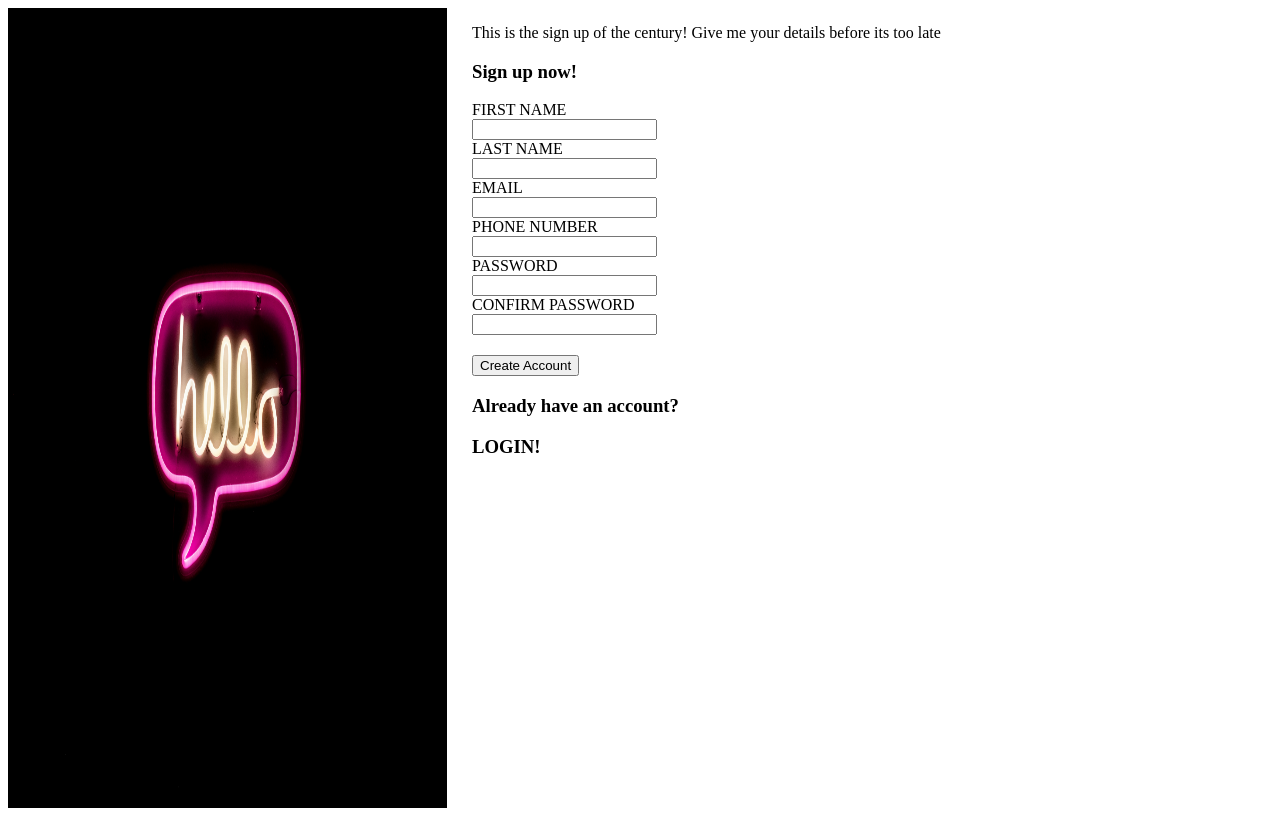
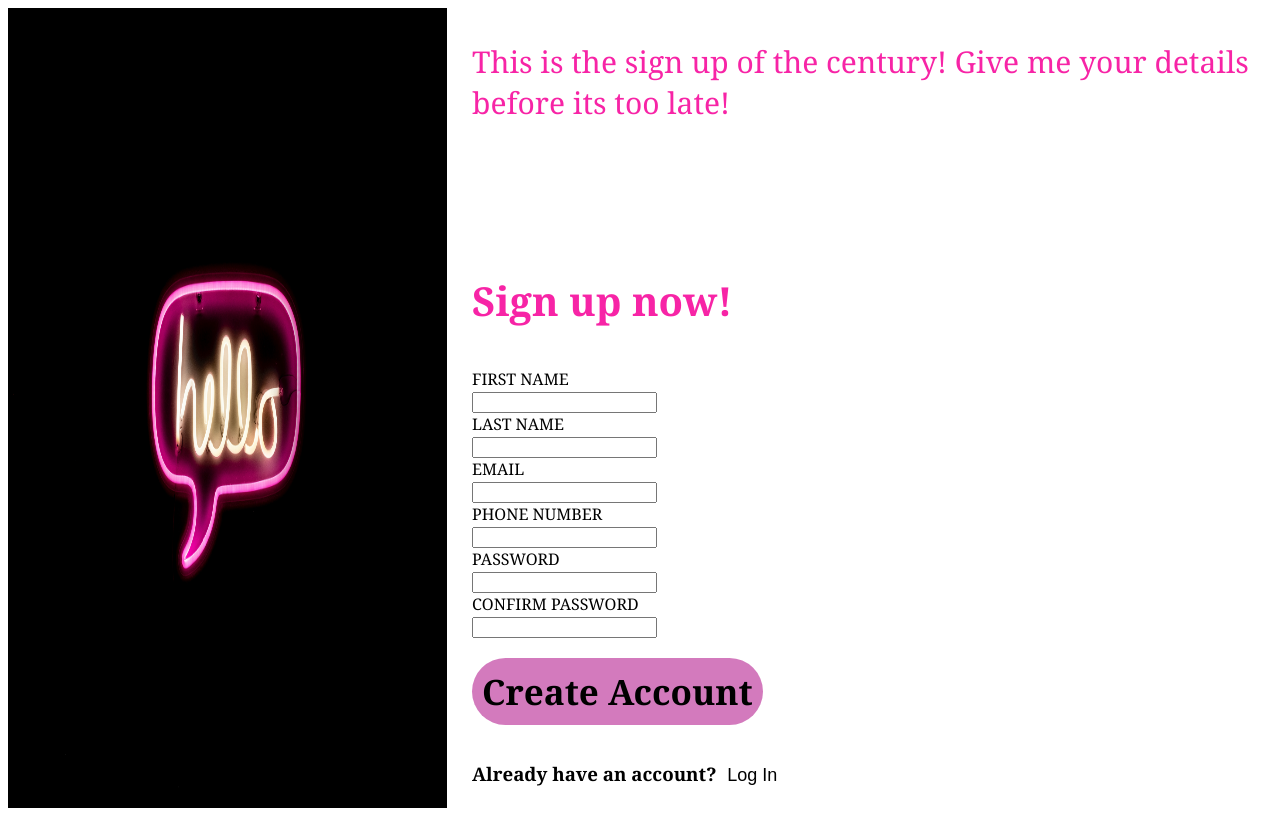
Before and after one commit to Peter-Stan/Sign-up-Form, a plain HTML site: page index.html in a window 1280 px wide. Drawn offline with Linux system fonts and the light colour scheme.

Commit message:
Add files via upload

```diff
--- a/index.html
+++ b/index.html
@@ -12,9 +12,14 @@
   <img src="Hello.jpg" alt="">
 </div>
 <div class = "form">
-    <p>This is the sign up of the century! Give me your details before its too late</p>
-    <h3>Sign up now!</h3>
+  <div class="header">
+    <p>This is the sign up of the century! Give me your details before its too late!</p>
+    <h3 class="sign">Sign up now!</h3>
+  </div>
+
     <div class="input-boxs">
+
+
       <div>
         <label for="first-name">FIRST NAME</label>
           </div>
@@ -30,15 +35,18 @@
         </div>
       <input type="email" id="email" name="email">
 
+
         <div>
       <label for="phone-number">PHONE NUMBER</label>
        </div>
       <input type="number" id="" number= "number">
 
+
       <div>
         <label for="password">PASSWORD</label>
          </div>
         <input type="password" id="" password= "password">
+
 
         <div>
           <label for="password">CONFIRM PASSWORD</label>
@@ -46,11 +54,12 @@
           <input type="password" id="" password="password">
        </div>
 
-       <button type="button">
+       <button type="submit" class="Create-button">
         Create Account
        </button>
 
-      <h3> Already have an account?</h3> <h3>LOGIN!</h3>
+
+      <h3> Already have an account? <button type="button" class="login">Log In</button></h3>
   </div>
 
 
--- a/style.css
+++ b/style.css
@@ -1,5 +1,23 @@
 body{
     display:flex;
+    align-items: center;
+    font-family: Cambria, Cochin, Georgia, Times, 'Times New Roman', serif
+
+}
+
+
+
+p {
+    font-size:30px;
+    margin-bottom: 150px;
+    color:rgb(247, 36, 166);
+    text-shadow:rgb(211, 122, 189);
+}
+
+.sign {
+    font-size: 40px;
+    color:rgb(247, 36, 166);
+    font-weight: bolder;
 }
 .image {
     width:1000px;
@@ -26,3 +44,26 @@ img {
 button {
     margin-top: 20px;
 }
+
+.login {
+    border:none;
+    background-color: white;
+    font-size: large;
+
+}
+.login:hover{
+    color:palevioletred;
+}
+
+.Create-button:hover {
+    background-color: rgb(247, 36, 166);;
+}
+.Create-button {
+    font-weight: bolder;
+    font-size: 35px;
+    font-family: Cambria, Cochin, Georgia, Times, 'Times New Roman', serif;
+    border-radius:2em;
+    border: none;
+    background-color: rgb(211, 122, 189);
+    padding: 10px;
+}
```
